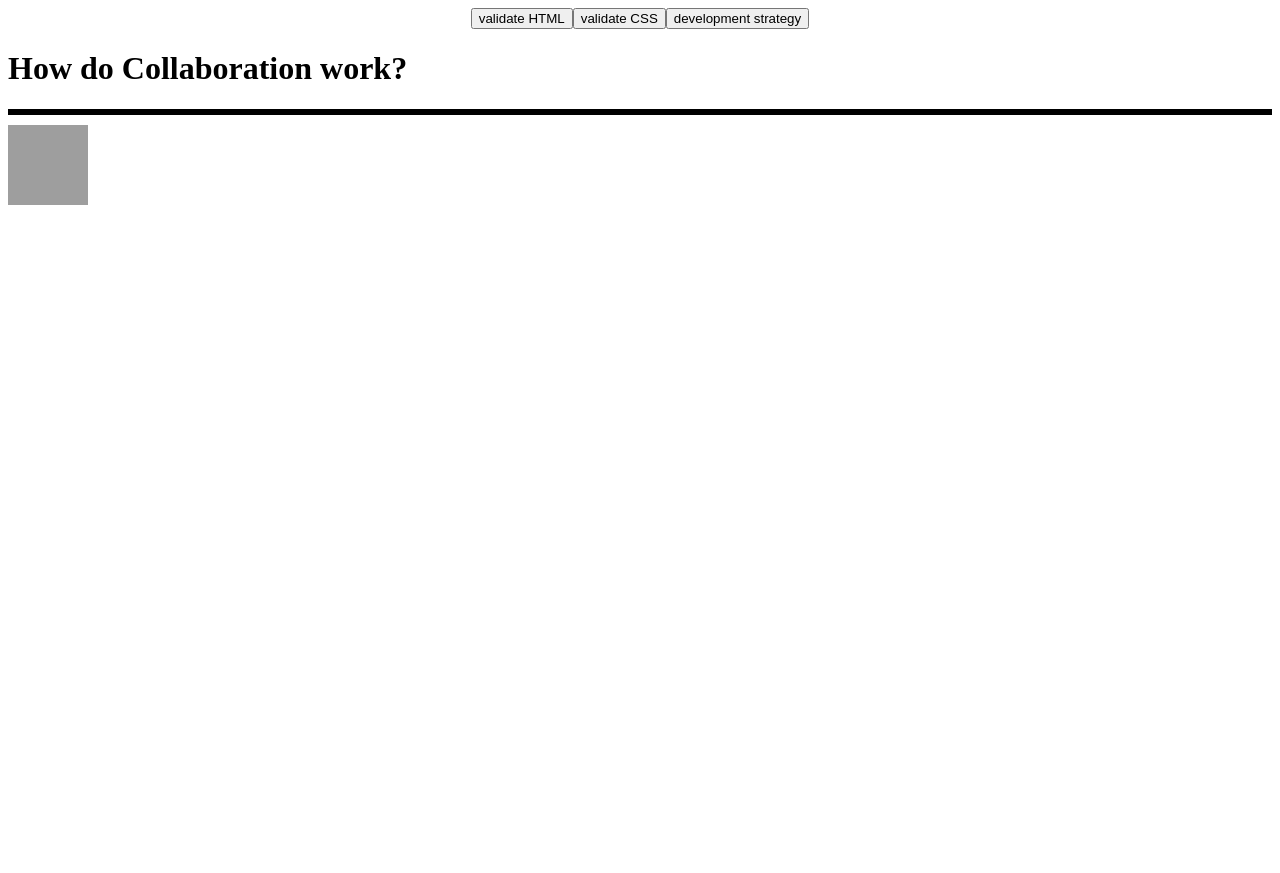
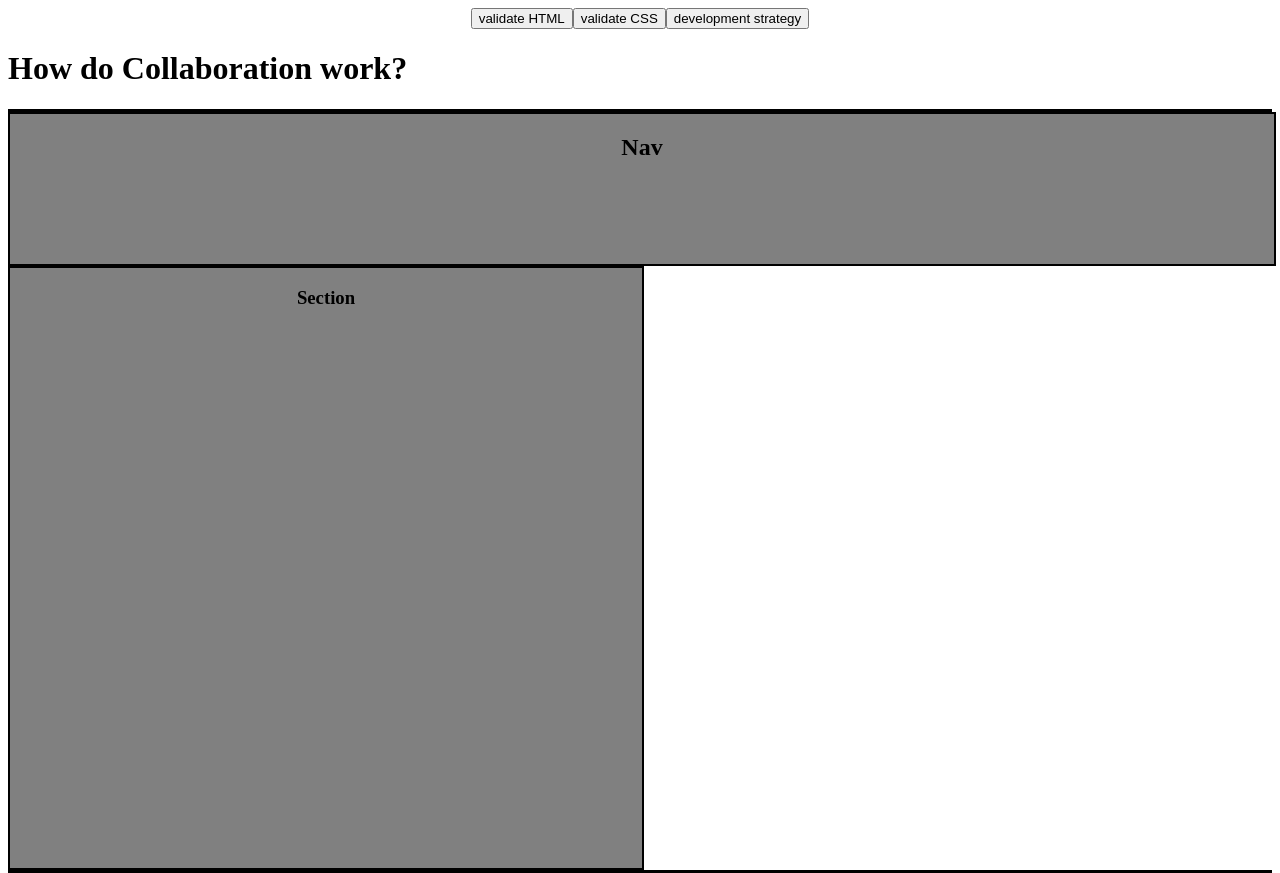
Before and after one commit to Boam1994/integrateCollab, a plain HTML site: page index.html in a window 1280 px wide. Shown: the top 873 px of the page. Before the commit the page ends 800 px from the top, so only its background shows below. Drawn offline with Linux system fonts and the light colour scheme; grey boxes are pictures that could not be loaded.

Commit message:
Nav-section

```diff
--- a/css/style.css
+++ b/css/style.css
@@ -11,3 +11,25 @@ header {
     height: 80px;
     margin-top: 10px;
   }
+  nav{
+    width: 100%;
+    height: 150px;
+    background-color: gray;
+    text-align: center;
+    border:2px solid black ;
+  }
+  nav h1{
+    text-align: center;
+    font-size: 30px;
+  }
+  section{
+    width: 50%;
+    height: 600px;
+    background-color: gray;
+    text-align: center;
+     border:2px solid black ;
+  }
+  nav h1{
+    text-align: center;
+    font-size: 30px;
+  }
--- a/index.html
+++ b/index.html
@@ -14,7 +14,12 @@
   <header>
     <h1>How do Collaboration work?</h1>
   </header>
-
+<nav>
+  <h2>Nav</h2>
+</nav>
+<section>
+  <h3>Section</h3>
+</section>
   <footer>
     <img class="footer-img" src="https://i.pinimg.com/originals/9f/f6/71/9ff671b4c85270fe2feea5aebfb45693.jpg"
       alt="a smiling tree" />
```
